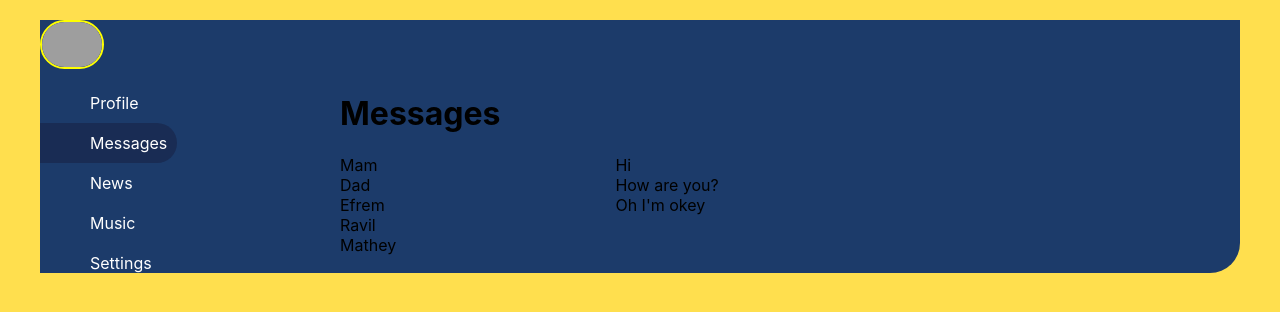
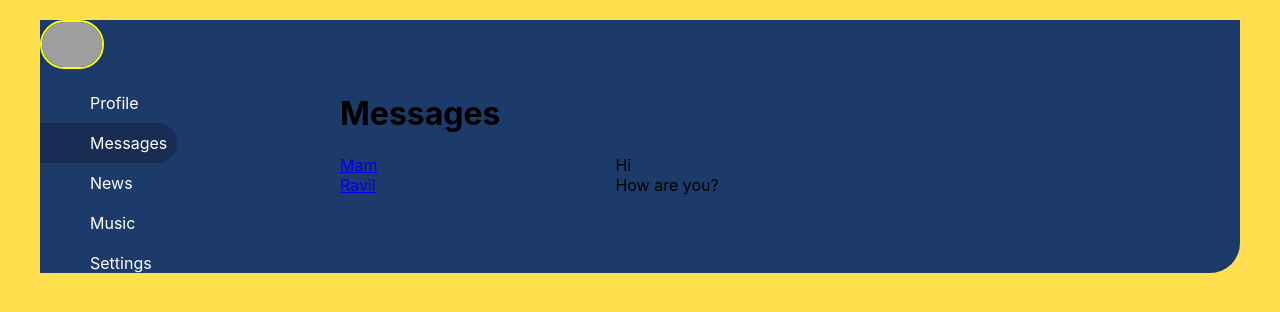
Before and after one commit to DanKI1/social-network, a React (Create React App) app: page /dialogs in a window 1280 px wide. Shown: the top 312 px of the page. Built offline with nearby package versions, Linux system fonts and the light colour scheme; grey boxes are pictures that could not be loaded.

Commit message:
three_commit

```diff
--- a/src/App.js
+++ b/src/App.js
@@ -18,11 +18,11 @@ function App() {
         <div className='wrapper-content'>
         <Navbar/>
         <Routes>
-          <Route path="/profile" element = {<Profile />}/>
-				  <Route path="/dialogs" element = {<Dialogs />}/>
-          <Route path="/news" element = {<News />}/>
-				  <Route path="/music" element = {<Music />}/>
-          <Route path="/settings" element = {<Settings />}/>
+          <Route path="/profile/*" element = {<Profile />}/>
+				  <Route path="/dialogs/*" element = {<Dialogs />}/>
+          <Route path="/news/*" element = {<News />}/>
+				  <Route path="/music/*" element = {<Music />}/>
+          <Route path="/settings/*" element = {<Settings />}/>
         </Routes>
         </div>
       </div>
--- a/src/components/Dialogs/Dialogs.jsx
+++ b/src/components/Dialogs/Dialogs.jsx
@@ -1,5 +1,30 @@
 import React from 'react';
+import { NavLink } from 'react-router-dom';
 import h from './Dialogs.module.css';
+
+const DialogItem = (props) =>{
+    return <div className={h.dialog}>
+        <NavLink to={"/dialogs/"+props.id}>{props.name}</NavLink>
+        </div>
+}
+
+const Message = (props) =>{
+    return <div className={h.message}>{props.message}</div>
+}
+
+let DialogData = [{id:1,name:"Mam"},
+    {id:2,name:"Ravil"},
+    {id:3,name:"Efrem"},
+    {id:4,name:"Erik"},
+    {id:5,name:"Lena"},
+]
+
+let MessagesData = [{id:1,message:"Hi"},
+    {id:2,message:"How are you?"},
+    {id:3,message:"Oh I'm okey"},
+    {id:3,message:"yo"},
+    {id:3,message:"yo"}
+]
 
 const Dialogs = () => {
     return(
@@ -7,16 +32,12 @@ const Dialogs = () => {
         <h1>Messages</h1>
             <div className={h.dialogs}>
                 <div className={h.dialogsItem}>
-                    <div className={h.dialog}>Mam</div>
-                    <div className={h.dialog}>Dad</div>
-                    <div className={h.dialog}>Efrem</div>
-                    <div className={h.dialog}>Ravil</div>
-                    <div className={h.dialog}>Mathey</div>
+                    <DialogItem name={DialogData[0].name} id={DialogData[0].id}/>
+                    <DialogItem name={DialogData[1].name} id={DialogData[1].id}/>
                 </div>
                 <div className={h.messages}>
-                    <div className={h.message}>Hi</div>
-                    <div className={h.message}>How are you?</div>
-                    <div className={h.message}>Oh I'm okey</div>
+                    <Message message = {MessagesData[0].message} id = {MessagesData[0].id}/>
+                    <Message message = {MessagesData[1].message} id = {MessagesData[1].id}/>
                 </div>
             </div>
        </div>
--- a/src/components/Profile/MyPosts/MyPost.jsx
+++ b/src/components/Profile/MyPosts/MyPost.jsx
@@ -1,6 +1,14 @@
 import React from 'react';
 import p from './MyPost.module.css';
 import Post from './Post/Post';
+
+let PostData = [{id:1,message:"I am also fine, thx for u care",like:12},
+    {id:2,message:"How are you?",like:123},
+    {id:3,message:"No proplem bro",like:34},
+    {id:3,message:"yo",like:1532},
+    {id:3,message:"yo",like:154}
+]
+
 
 const MyPost = () => {
     return(
@@ -10,10 +18,8 @@ const MyPost = () => {
         </div>
       <textarea></textarea>
       <button className={p.button_mypost}>Add</button>
-      <Post countlike="22" message='Hello how are you?'/>
-      <Post countlike="12" message='Hello i am fine, and u?'/>
-      <Post countlike="454" message='I am also fine, thx for u care'/>
-      <Post countlike="13" message='No proplem bro'/>
+      <Post countlike={PostData[0].like} message={PostData[0].message}/>
+      <Post countlike={PostData[1].like} message={PostData[1].message}/>
      </div>
 
     )
--- a/src/components/Profile/Profile.jsx
+++ b/src/components/Profile/Profile.jsx
@@ -1,13 +1,14 @@
 import React from 'react';
 import MyPost from './MyPosts/MyPost';
 import ps from './Profile.module.css';
+import ProfileInfo from './ProfileInfo/ProfileInfo';
 
 const Profile = () => {
     return(
-      <section className={ps.content}>
-      <img className={ps.mainimg} src='https://static0.gamerantimages.com/wordpress/wp-content/uploads/2022/06/best-anime-spring-2022-season-featured-image.jpg' alt=''/>
+      <div className={ps.content}>
+      <ProfileInfo/>
       <MyPost/>
-    </section>
+      </div>
     )
 }
 
--- a/src/components/Profile/Profile.module.css
+++ b/src/components/Profile/Profile.module.css
@@ -1,9 +1,3 @@
-.mainimg{
-  width:100%;
-  border-top-left-radius: 30px;
-  margin: 0 auto;
-}
-
 .content{
   background-color: #192C54;
   border-top-left-radius: 30px;
--- /dev/null
+++ b/src/components/Profile/ProfileInfo/ProfileInfo.jsx
@@ -0,0 +1,10 @@
+import React from 'react';
+import ps from './ProfileInfo.module.css';
+
+const ProfileInfo = () => {
+    return(
+      <img className={ps.mainimg} src='https://static0.gamerantimages.com/wordpress/wp-content/uploads/2022/06/best-anime-spring-2022-season-featured-image.jpg' alt=''/>
+    )
+}
+
+export default ProfileInfo;
--- /dev/null
+++ b/src/components/Profile/ProfileInfo/ProfileInfo.module.css
@@ -0,0 +1,5 @@
+.mainimg{
+  width:100%;
+  border-top-left-radius: 30px;
+  margin: 0 auto;
+}
```
